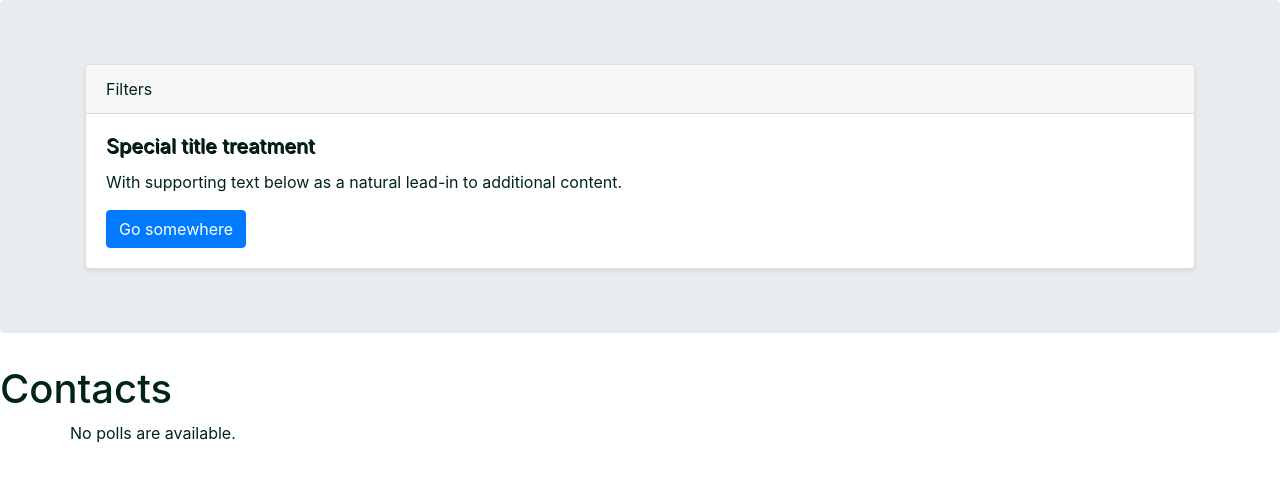
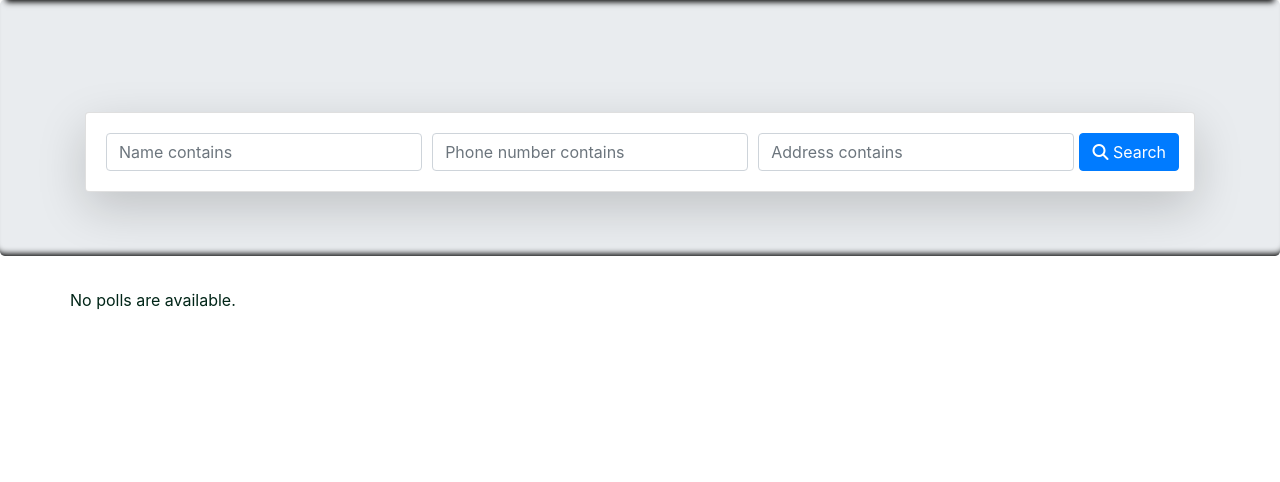
Before and after one commit to egll-tech/phonebook-interface, a Django app: page / in a window 1280 px wide. Shown: the part 58-540 px from the top of the page. Run offline with Django 3.2, Linux system fonts and the light colour scheme; data that the repository does not hold is empty; some libraries are stand-ins or nearby versions.

Commit message:
Searching queries

```diff
--- a/contacts/services.py
+++ b/contacts/services.py
@@ -2,17 +2,34 @@ import requests
 from .models import Contact
 
 
-def get_remote_contacts():
-    url = 'http://www.mocky.io/v2/581335f71000004204abaf83'
-    req = requests.get(url, headers={'Connection': 'close'})
-    if (req.status_code == 200):
-        return req.json()['contacts']
-    return []
+class ContactsService:
 
+    def get_remote_contacts(self):
+        url = 'http://www.mocky.io/v2/581335f71000004204abaf83'
+        req = requests.get(url, headers={'Connection': 'close'})
+        if (req.status_code == 200):
+            return req.json()['contacts']
+        return []
 
-def get_contacts(self):
-    contacts = get_remote_contacts()
-    for contact in contacts:
-        Contact.objects.update_or_create(
-            name=contact['name'], phone_number=contact['phone_number'], address=contact['address'])
-    return Contact.objects.all()
+    def update_db(self, contacts):
+        for contact in contacts:
+            Contact.objects.update_or_create(
+                name=contact['name'], phone_number=contact['phone_number'], address=contact['address'])
+
+    def search_contacts(self, request, filters):
+        result = Contact.objects.get_queryset()
+        for filter in filters:
+            result = self.filter_by(result, request, filter)
+        return result
+
+    def filter_by(self, collection, request, parameter):
+        var = request.GET.get(parameter)
+
+        if var:
+            return collection.filter(**{parameter + "__icontains": var})
+        return collection
+
+    def get(self, view):
+        contacts = self.get_remote_contacts()
+        self.update_db(contacts)
+        return self.search_contacts(view.request, view.filters)
--- a/contacts/static/contacts/style.css
+++ b/contacts/static/contacts/style.css
@@ -1,3 +1,15 @@
+.navbar {
+  -webkit-box-shadow: 0 8px 6px -6px black;
+  -moz-box-shadow: 0 8px 6px -6px black;
+  box-shadow: 0 8px 6px -6px black;
+}
+
+#content > .jumbotron {
+  -webkit-box-shadow: inset 0 -8px 6px -6px black;
+  -moz-box-shadow: inset 0 -8px 6px -6px black;
+  box-shadow: inset 0 -8px 6px -6px black;
+}
+
 #googlemaps {
   width: 100%;
   position: absolute;
--- a/contacts/templates/index.html
+++ b/contacts/templates/index.html
@@ -1,29 +1,42 @@
 {% extends "base_contacts.html" %}
 
 {% block pretitle %}
-
-    <section class="jumbotron h-75">
+    <div class="jumbotron">
         <div class="container">
-            <div class="card shadow-sm">
-                <div class="card-header">
-                    Filters
-                </div>
+            <div class="card shadow-lg mt-5">
                 <div class="card-body">
-                    <h5 class="card-title">Special title treatment</h5>
-                    <p class="card-text">With supporting text below as a natural lead-in to additional content.</p>
-                    <a href="#" class="btn btn-primary">Go somewhere</a>
+                    <form>
+                    <div class="form-row">
+                        <div class="col">
+                            <input id="name" name="name" type="text" class="form-control" placeholder="Name contains" value="{{ search_name |default_if_none:""  }}">
+                        </div>
+                        <div class="col">
+                            <input id="phone_number" name="phone_number" type="text" class="form-control" placeholder="Phone number contains" value="{{ search_phone_number |default_if_none:""  }}">
+                        </div>
+                        <div class="col">
+                            <input id="phone_number" name="phone_number" type="text" class="form-control" placeholder="Address contains" value="{{ search_address |default_if_none:""  }}">
+                        </div>
+                        <button class="btn btn-primary" type="submit">
+                            <i class="fas fa-search"></i>
+                            Search
+                        </button>
+                    </div>
+                    </form>
                 </div>
             </div>
         </div>
         {% comment %} <div id="googlemaps" class="h-75"></div> {% endcomment %}
-    </section>
+    </div>
+{% endblock %}
+
+{% block content_title %}
 {% endblock %}
 
 {% block content %}
     <div class="row">
     {% if contacts_list %}
         {% for contact in contacts_list %}
-            <div class="col-md-4 col-sm-6 mb-5">
+            <div class="col-md-3 col-sm-6 mb-5">
                 <div class="card">
                     <img class="card-img" src="https://loremflickr.com/200/200/face/all?random={{contact.id}}" alt="{{ contact.name | safe}} picture" />
                     <div class="card-img-overlay text-white">
@@ -45,6 +58,16 @@
 
 {% block extrascripts %}
     <script>
+        $("form").submit(function() {
+            console.log("working!");
+            $(this).find(":input").filter(function(){ return !this.value; }).attr("disabled", "disabled");
+            return true; // ensure form still submits
+        });
+
+
+        $( "form" ).find( ":input" ).prop( "disabled", false );
+    </script>
+    <script>
       var map;
       function initMap() {
         map = new google.maps.Map(document.getElementById('googlemaps'), {
@@ -56,6 +79,6 @@
         });
       }
     </script>
-    <script src="https://maps.googleapis.com/maps/api/js?key=AIzaSyCS02tQl70x2n9kHw5w6XkFNxkdP_bJa_Q&callback=initMap"
-    async defer></script>
+    {% comment %} <script src="https://maps.googleapis.com/maps/api/js?key=AIzaSyCS02tQl70x2n9kHw5w6XkFNxkdP_bJa_Q&callback=initMap" {% endcomment %}
+    {% comment %} async defer></script> {% endcomment %}
 {% endblock %}
--- a/contacts/views.py
+++ b/contacts/views.py
@@ -1,18 +1,25 @@
 from django.shortcuts import render
-from django.views import generic
+from django.views.generic import ListView
+from django.views.generic.detail import SingleObjectMixin
 
 from .models import Contact
-from . import services
+from .services import ContactsService
 
 # Create your views here.
-class IndexView(generic.ListView):
+class IndexView(ListView):
+  paginate_by = 20
   template_name = 'index.html'
   context_object_name = 'contacts_list'
+  service = ContactsService()
+  filters = ("name", "phone_number", "address")
 
   def get_queryset(self):
-      return services.get_contacts(self)
+      return self.service.get(self)
 
   def get_context_data(self, **kwargs):
       context = super().get_context_data(**kwargs)
       context["title"] = "Contacts"
+      context["search_name"] = self.request.GET.get(self.filters[0])
+      context["search_phone_number"] = self.request.GET.get(self.filters[1])
+      context["search_address"] = self.request.GET.get(self.filters[2])
       return context
```
